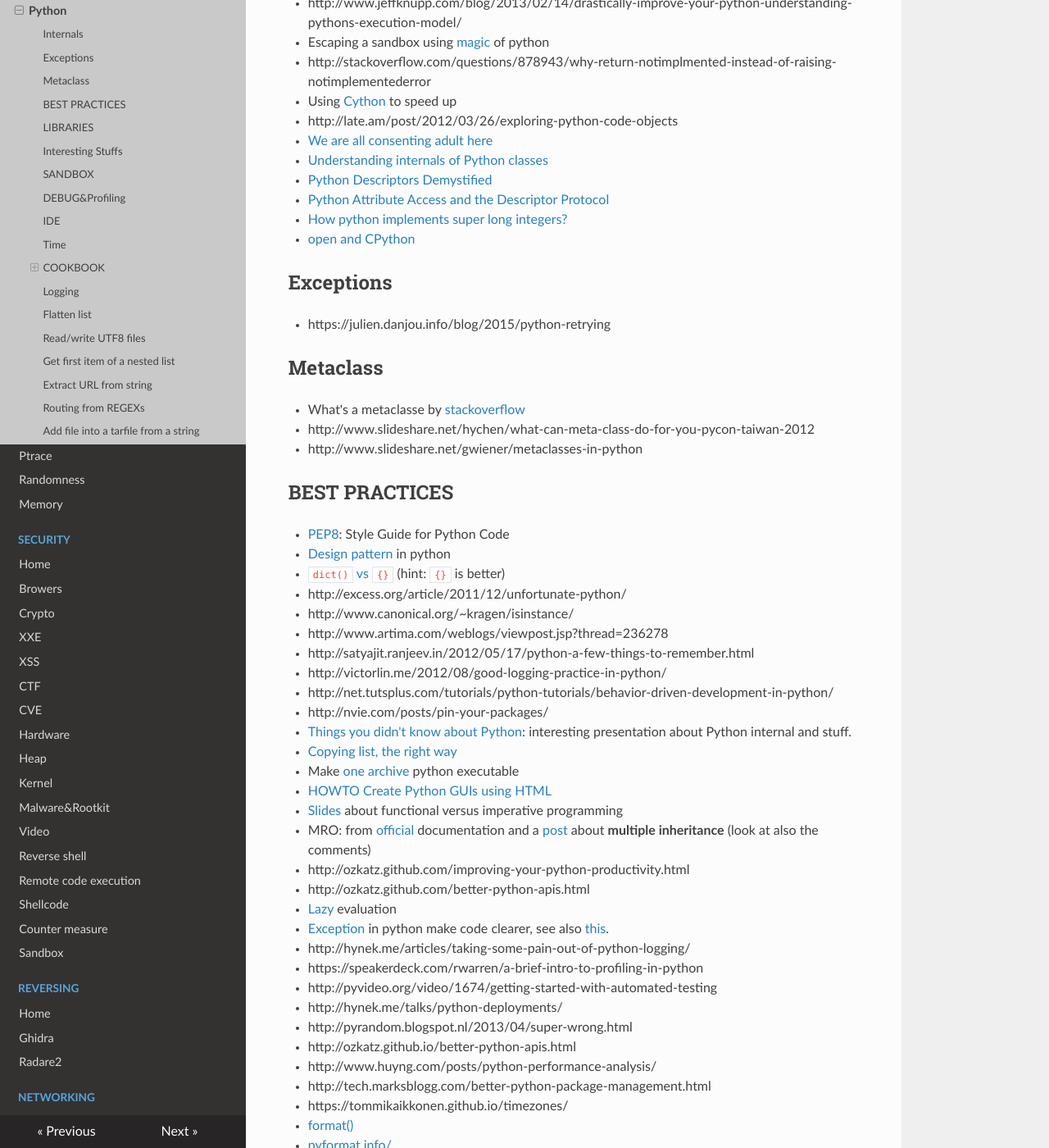
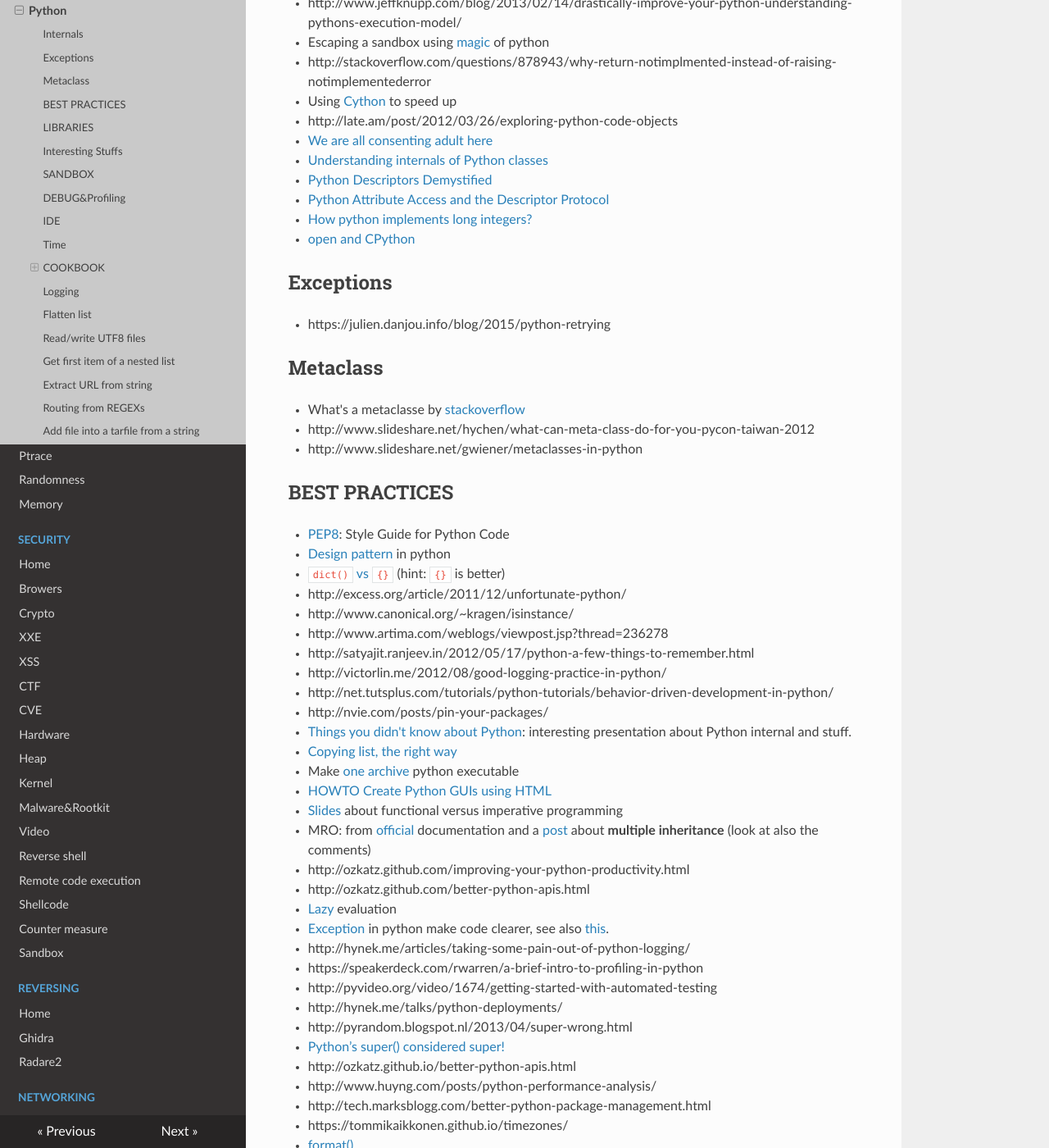
Before and after one commit to gipi/low-level, an MkDocs documentation site: the page built from docs/languages/python.md, in a window 1280 px wide and 1400 px high, scrolled down 993 px. Shown: the whole window at 82% size. Built offline with MkDocs 1.6.1, drawn with Linux system fonts in a browser that asks for light colours; nearby versions of some CDN libraries; old or Windows-style settings are respelled for this version of MkDocs; some of the changed lines change nothing that is shown.

Commit message:
Update python.md

```diff
--- a/docs/languages/python.md
+++ b/docs/languages/python.md
@@ -42,7 +42,7 @@
  - [Understanding internals of Python classes](https://rushter.com/blog/python-class-internals/)
  - [Python Descriptors Demystified](https://nbviewer.jupyter.org/urls/gist.github.com/ChrisBeaumont/5758381/raw/descriptor_writeup.ipynb)
  - [Python Attribute Access and the Descriptor Protocol](https://amir.rachum.com/blog/2019/10/16/descriptors/)
- - [How python implements super long integers?](https://arpitbhayani.me/blogs/super-long-integers)
+ - [How python implements long integers?](https://arpitbhayani.me/blogs/super-long-integers)
  - [open and CPython](http://hondu.co/blog/open-and-python)
 
 ## Exceptions
@@ -82,6 +82,7 @@
  - http://pyvideo.org/video/1674/getting-started-with-automated-testing
  - http://hynek.me/talks/python-deployments/
  - http://pyrandom.blogspot.nl/2013/04/super-wrong.html
+ - [Python’s super() considered super!](https://rhettinger.wordpress.com/2011/05/26/super-considered-super/)
  - http://ozkatz.github.io/better-python-apis.html
  - http://www.huyng.com/posts/python-performance-analysis/
  - http://tech.marksblogg.com/better-python-package-management.html
```
